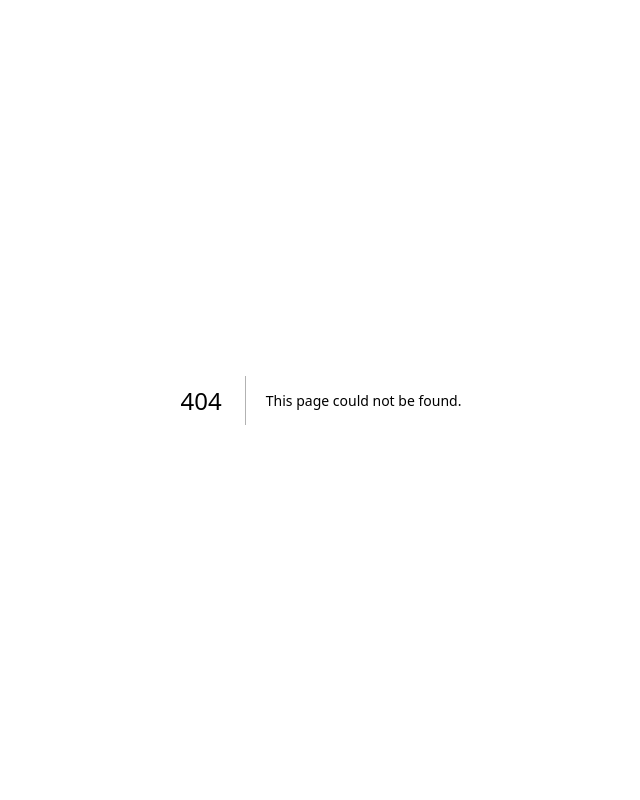
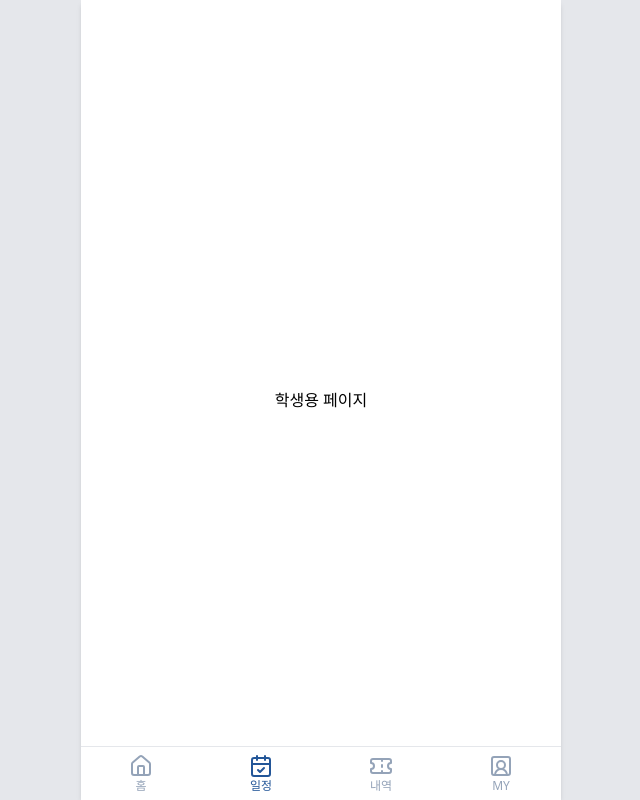
Before and after one commit to SCH2024-AcademicFestival-CheckInApp/Chekirout-FE, a Next.js app: page /user/event in a window 1280 px wide. Before the commit this address had no page. Shown: the whole page, without its empty margins (319-959 px from the left). Built offline with nearby package versions, Linux system fonts and the light colour scheme.

Commit message:
file: 경로 파일 생성

```diff
--- /dev/null
+++ b/src/app/(user)/user/event/page.tsx
@@ -0,0 +1,3 @@
+export default function UserPage() {
+  return <main>학생용 페이지</main>;
+}
--- /dev/null
+++ b/src/app/(user)/user/mypage/page.tsx
@@ -0,0 +1,3 @@
+export default function UserPage() {
+  return <main>학생용 페이지</main>;
+}
```
